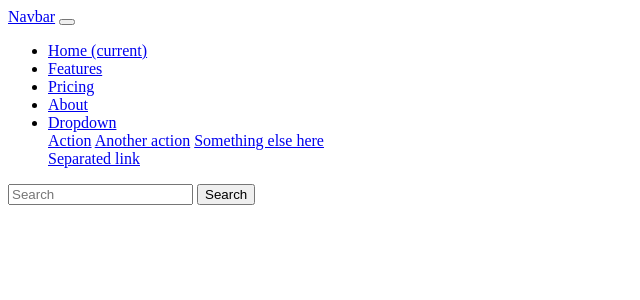
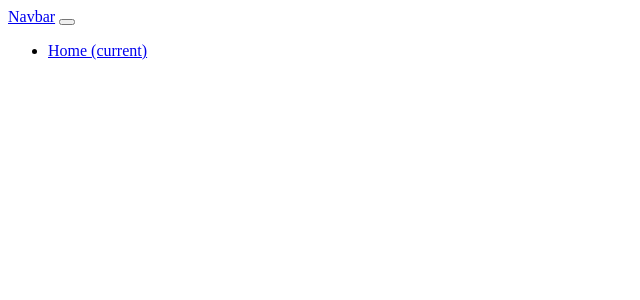
Before and after one commit to getill/LearnedFromYT, a Symfony app: template templates/partials/_header.html.twig in a window 1280 px wide. Shown: the top 300 px of the page, without its empty margins (0-640 px from the left). Run offline with Twig, Linux system fonts and the light colour scheme; the template is opened without the code that fills it, so the values that code supplies are empty; some libraries are stand-ins or nearby versions.

Commit message:
Header cleanup + jumbotron fix

```diff
--- a/templates/home.html.twig
+++ b/templates/home.html.twig
@@ -2,6 +2,7 @@
 
 {% block title %}Les p'tites recettes - Acceuil{% endblock %}
 {% block body %}
+    <div class="container mt-4">
         <div class="jumbotron">
             <h1 class="display-4">Bienvenue sur les p'tites recettes!</h1>
             <p class="lead">Les p'tites recettes est une application qui va permettre de créer des recettes à base d'ingrédients que tu auras toi-même créé.
@@ -10,4 +11,5 @@
             <p>Pour commencer, rendez-vous sur la page d'inscription pour utiliser l'application.</p>
             <a class="btn btn-primary btn-lg" href="#" role="button">Inscription</a>
         </div>
+    </div>
 {% endblock %}
--- a/templates/partials/_header.html.twig
+++ b/templates/partials/_header.html.twig
@@ -11,30 +11,7 @@
                         <span class="visually-hidden">(current)</span>
                     </a>
                 </li>
-                <li class="nav-item">
-                    <a class="nav-link" href="#">Features</a>
-                </li>
-                <li class="nav-item">
-                    <a class="nav-link" href="#">Pricing</a>
-                </li>
-                <li class="nav-item">
-                    <a class="nav-link" href="#">About</a>
-                </li>
-                <li class="nav-item dropdown">
-                    <a class="nav-link dropdown-toggle" data-bs-toggle="dropdown" href="#" role="button" aria-haspopup="true" aria-expanded="false">Dropdown</a>
-                    <div class="dropdown-menu">
-                        <a class="dropdown-item" href="#">Action</a>
-                        <a class="dropdown-item" href="#">Another action</a>
-                        <a class="dropdown-item" href="#">Something else here</a>
-                        <div class="dropdown-divider"></div>
-                        <a class="dropdown-item" href="#">Separated link</a>
-                    </div>
-                </li>
             </ul>
-            <form class="d-flex" data-dashlane-rid="ac58c3c4e514535f" data-form-type="">
-                <input class="form-control me-sm-2" type="search" placeholder="Search" data-dashlane-rid="26be023bf97d73cf" data-form-type="">
-                <button class="btn btn-secondary my-2 my-sm-0" type="submit" data-dashlane-rid="9697bd57dcf08e10" data-form-type="" data-dashlane-label="true">Search</button>
-            </form>
         </div>
     </div>
 </nav>
```
Lines whose indentation alone changed are shown as unchanged.
